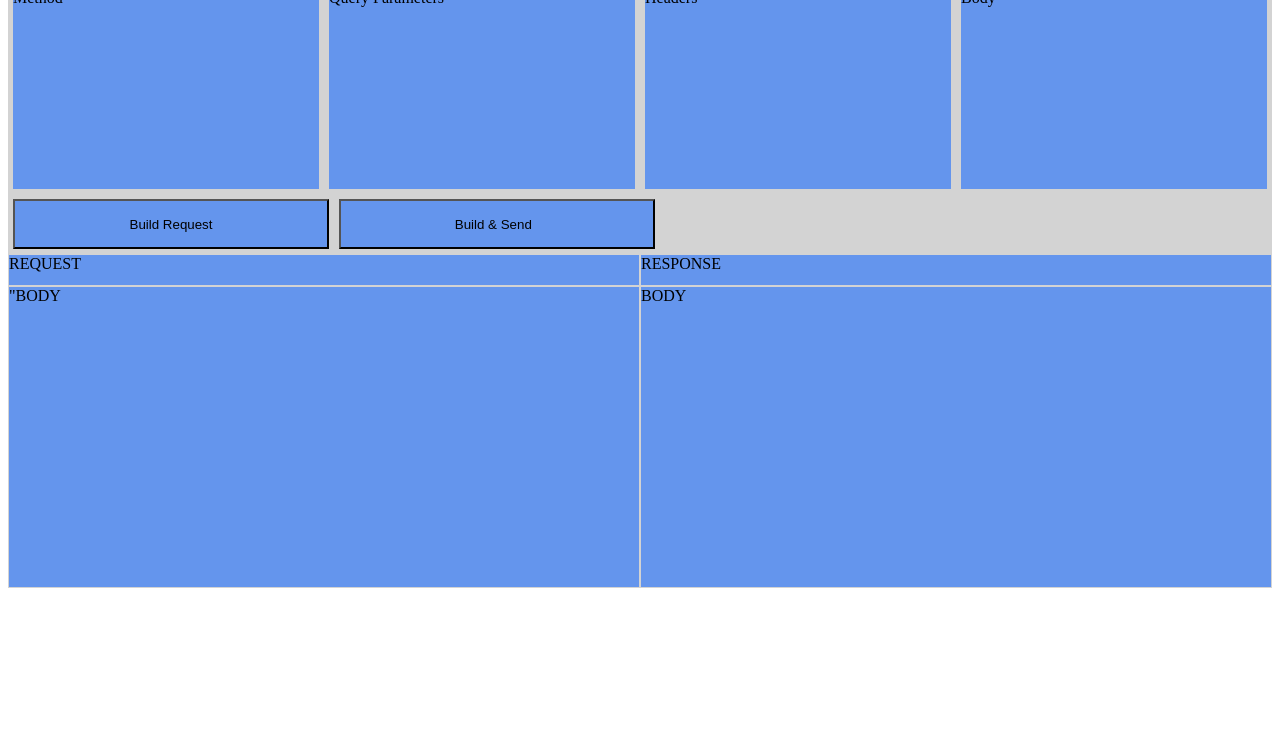
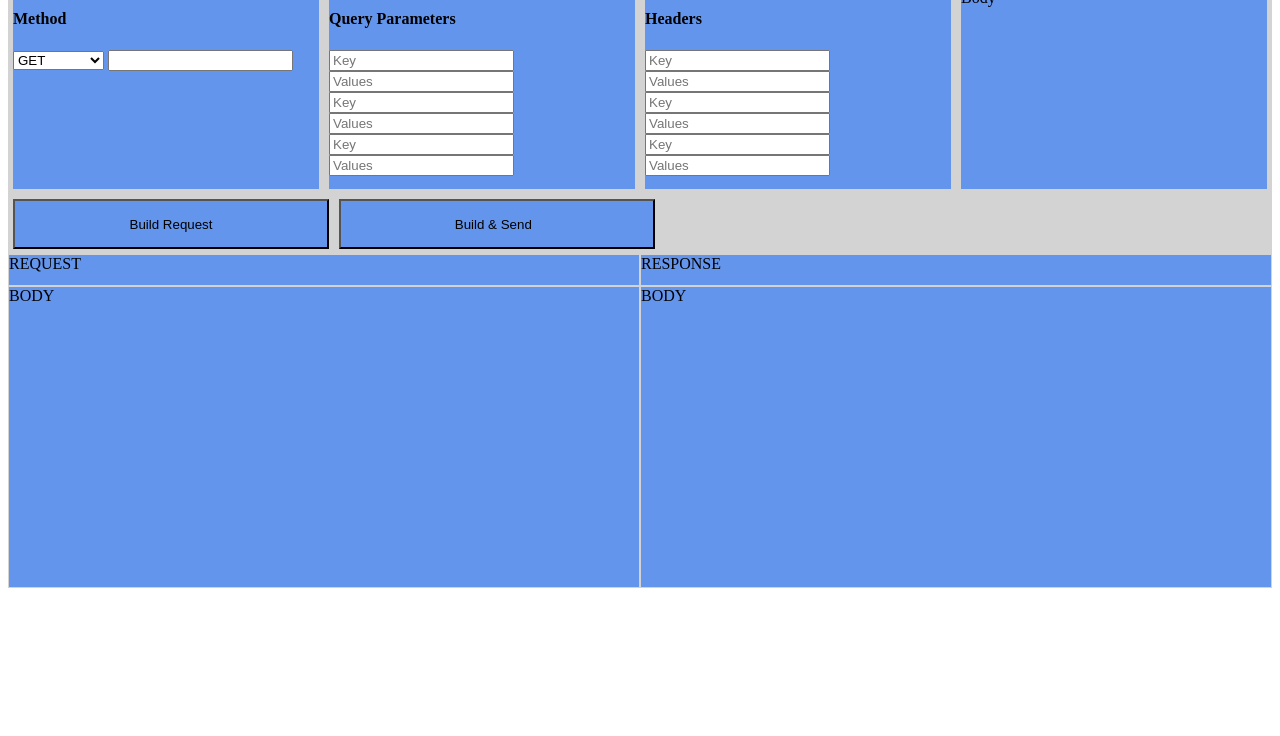
Before and after one commit to lisabronwyn/murky-cliffchat-postalicious, a website: page postalicious/public/index.html in a window 1280 px wide. Shown: the part 64-800 px from the top of the page. Drawn offline with Linux system fonts and the light colour scheme.

Commit message:
add forms to views

```diff
--- a/postalicious/public/index.html
+++ b/postalicious/public/index.html
@@ -6,14 +6,55 @@
     <link rel="stylesheet" type ="text/css" href="/stylesheets/styles.css">
   </head>
   <body>
+
     <div class="flex-container">
-      <div class="flex-item-header">Postalicious</div>
+      <div class="flex-item-header">
+        <h3>Postalicious</h3>
+      </div>
     </div>
 
     <div class="flex-container">
-      <div class="flex-item-forms">Method</div>
-      <div class="flex-item-forms">Query Parameters</div>
-      <div class="flex-item-forms">Headers</div>
+      <div class="flex-item-forms">
+        <h4>Method</h4>
+        <select>
+          <option value="GET">GET</option>
+          <option value="POST">POST</option>
+          <option value="PUT">PUT</option>
+          <option value="PATCH">PATCH</option>
+          <option value="DELETE">DELETE</option>
+          <option value="COPY">COPY</option>
+          <option value="HEAD">HEAD</option>
+          <option value="OPTIONS">OPTIONS</option>
+          <option value="LINK">LINK</option>
+          <option value="UNLINK">UNLINK</option>
+          <option value="PURGE">PURGE</option>
+          <option value="LOCK">LOCK</option>
+          <option value="UNLOCK">UNLOCK</option>
+          <option value="PROPFIND">PROPFIND</option>
+          <option value="VIEW">VIEW</option>
+        </select>
+      <input type="text" name="Host">
+    </div>
+
+      <div class="flex-item-forms">
+        <h4>Query Parameters</h4>
+        <input class="keys" type="text" value="" placeholder="Key">
+        <input class="values" type="text" value="" placeholder="Values">
+        <input class="keys" type="text" value="" placeholder="Key">
+        <input class="values" type="text" value="" placeholder="Values">
+        <input class="keys" type="text" value="" placeholder="Key">
+        <input class="values" type="text" value="" placeholder="Values">
+      </div>
+
+      <div class="flex-item-forms">
+        <h4>Headers</h4>
+        <input class="keys" type="text" value="" placeholder="Key">
+        <input class="values" type="text" value="" placeholder="Values">
+        <input class="keys" type="text" value="" placeholder="Key">
+        <input class="values" type="text" value="" placeholder="Values">
+        <input class="keys" type="text" value="" placeholder="Key">
+        <input class="values" type="text" value="" placeholder="Values">
+      </div>
        <div class="flex-item-forms">Body</div>
     </div>
 
@@ -30,7 +71,7 @@
     </div>
 
     <div class="flex-container">
-      <div class="flex-item-reqresBody">"BODY</div>
+      <div class="flex-item-reqresBody">BODY</div>
       <div class="flex-item-reqresBody">BODY</div>
     </div>
   </body>
--- a/postalicious/public/stylesheets/styles.css
+++ b/postalicious/public/stylesheets/styles.css
@@ -1,7 +1,3 @@
-/*body {
-    direction: rtl;
-}*/
-
 .flex-container {
     display: -webkit-flex;
     display: flex;
--- a/sandbox-server/server.js
+++ b/sandbox-server/server.js
@@ -2,10 +2,11 @@ const express = require('express')
 // const bodyParser = require('body-parser')
 // const path = require('path')
 // const port = 3000
-// const routes = require('./routes.js')
+const routes = require('./routes')
 const server = express()
-const http = require('http').createServer(server)
+// const http = require('http').createServer(server)
 
+server.use('/', routes)
 
 server.get('/', (request, response) => {
   response.set('content-type', 'text/plain')
```
